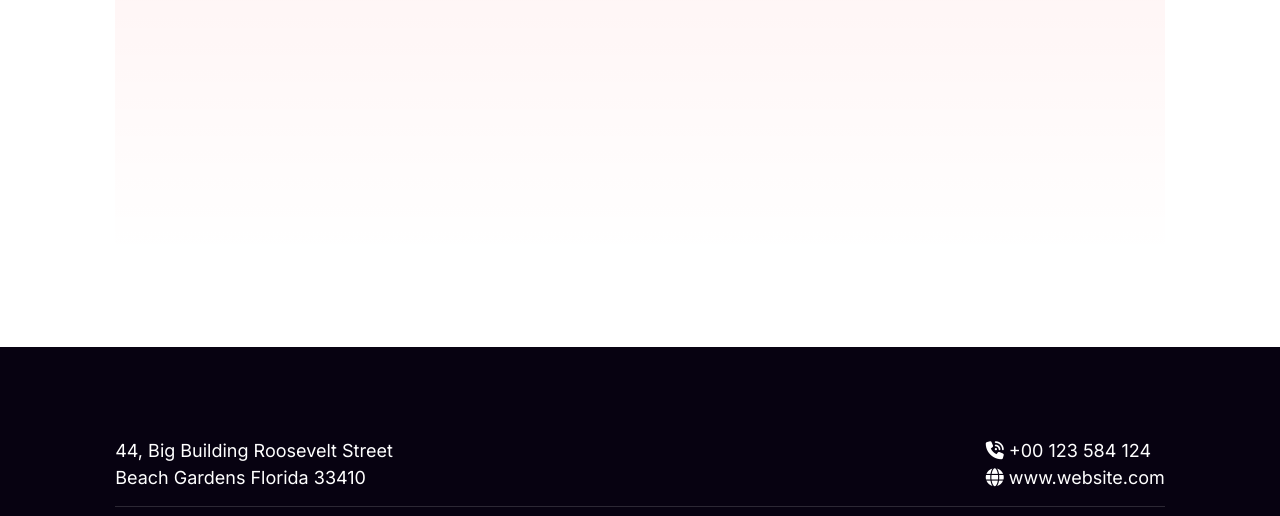
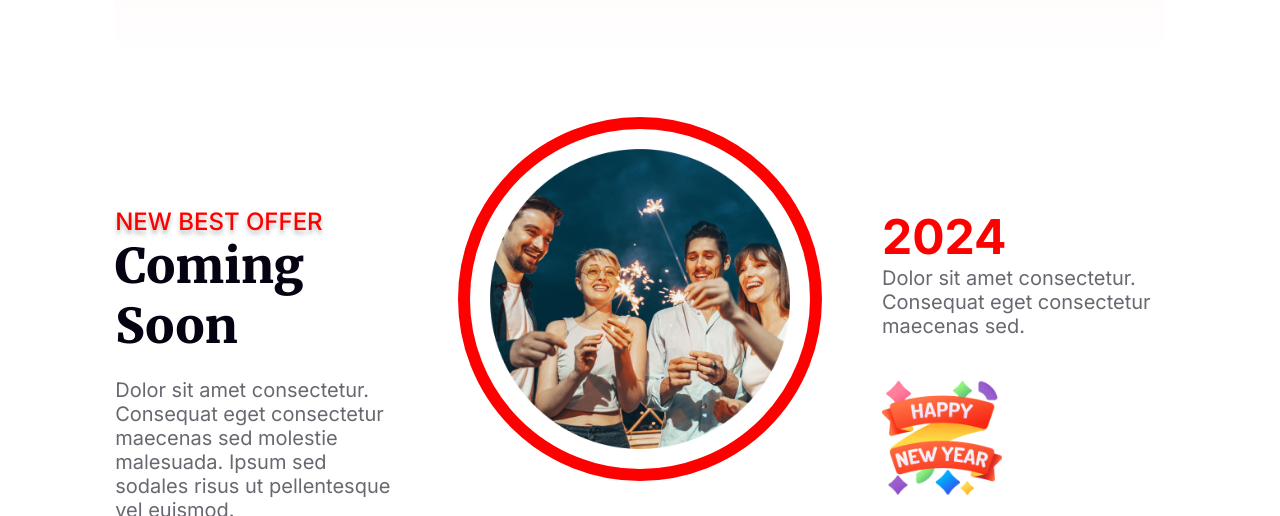
Before and after one commit to LailaIsrat/newYearNewMission, a plain HTML site: page index.html in a window 1280 px wide. Shown: the part 2590-3106 px from the top of the page. Drawn offline with Linux system fonts and the light colour scheme.

Commit message:
comming soon

```diff
--- a/index.html
+++ b/index.html
@@ -61,6 +61,29 @@
 
             </div>
         </section>
+        <!-- comming soon -->
+        <section id="commingSoon">
+            <div class="container">
+                <div class="commingSoonDetails">
+                    <p class="shortTitle">NEW BEST OFFER</p>
+                    <h2>Coming Soon</h2>
+                    <p class="shortdescription">Dolor sit amet consectetur. Consequat eget consectetur maecenas sed molestie malesuada. Ipsum sed sodales risus ut pellentesque vel euismod. </p>
+
+                </div>
+                <div class="commingSoonimg">
+                    <img src="assets/Ellipse 1.png" alt="">
+                </div>
+                <div class="commingSoonShortDetails">
+                    <p class="commingsoonYear">2024</p>
+                    <p class="shortdescription">Dolor sit amet consectetur. Consequat eget consectetur maecenas sed.</p>
+                    <img src="assets/Group 96.png" alt="">
+
+                </div>
+
+
+            </div>
+
+        </section>
 
     </main>
     <footer>
--- a/style/style.css
+++ b/style/style.css
@@ -130,9 +130,9 @@ header h1 {
 /* ----------Place Date time style start------------- */
 #placeDateTime .container{
     margin-top: 90px;
+    height: 400px;
     padding-top: 100px;
     text-align: center;
-    /* height: 400px; */
     background: linear-gradient(180deg, rgba(255, 0, 0, 0.10) 0%, rgba(255, 0, 0, 0.00) 100%);
 }
 
@@ -164,6 +164,73 @@ header h1 {
     text-transform: uppercase;
 }
 /* ----------Place Date time style end------------- */
+/* ----------Comming soon style start------------- */
+#commingSoon{
+    margin-top: 60px;
+}
+#commingSoon .container{
+    display: flex;
+    justify-content: space-between;
+}
+#commingSoon .container .commingSoonDetails,#commingSoon .container .commingSoonShortDetails {
+    width: 40%;
+    height: 400px;
+}
+#commingSoon .container .commingSoonimg{
+    width: 20%;
+}
+#commingSoon .commingSoonDetails{
+    padding-top: 90px;
+    padding-right: 60px;
+}
+#commingSoon .commingSoonDetails .shortTitle{
+    color: #F00;
+    /* text-align: center; */
+    text-shadow: 0px 4px 4px rgba(0, 0, 0, 0.25);
+    font-size: 24px;
+    font-weight: 500;
+}
+#commingSoon .commingSoonDetails h2{
+    color: #070211;
+    font-family: 'Merriweather', serif;
+    font-size: 48px;
+    font-weight: 900;
+    text-transform: capitalize;
+    margin-bottom: 22px;
+}
+#commingSoon .commingSoonDetails .shortdescription,#commingSoon .commingSoonShortDetails .shortdescription{
+    color: rgba(7, 2, 17, 0.60);
+    font-size: 20px;
+    font-weight: 400;
+    line-height: 1.2em;
+}
+#commingSoon .commingSoonimg img {
+    height: 300px;
+    width: 300px;
+}
+#commingSoon .commingSoonimg {
+    height: 300px;
+    width: 300px!important;
+    padding: 20px;
+    border-radius: 999px;
+    border: 12px solid #F00;
+}
+#commingSoon .commingSoonShortDetails {
+    padding-top: 90px;
+    padding-left: 60px;
+}
+#commingSoon .commingSoonShortDetails .commingsoonYear {
+    color: #F00;
+    font-size: 48px;
+    font-weight: 700;
+}
+#commingSoon .commingSoonShortDetails img{
+    height: 120px;
+    width: 120px;
+    margin-top: 40px;
+}
+
+/* ----------Comming Soon style end------------- */
 
 /* ----------footer style start------------- */
 footer {
```
